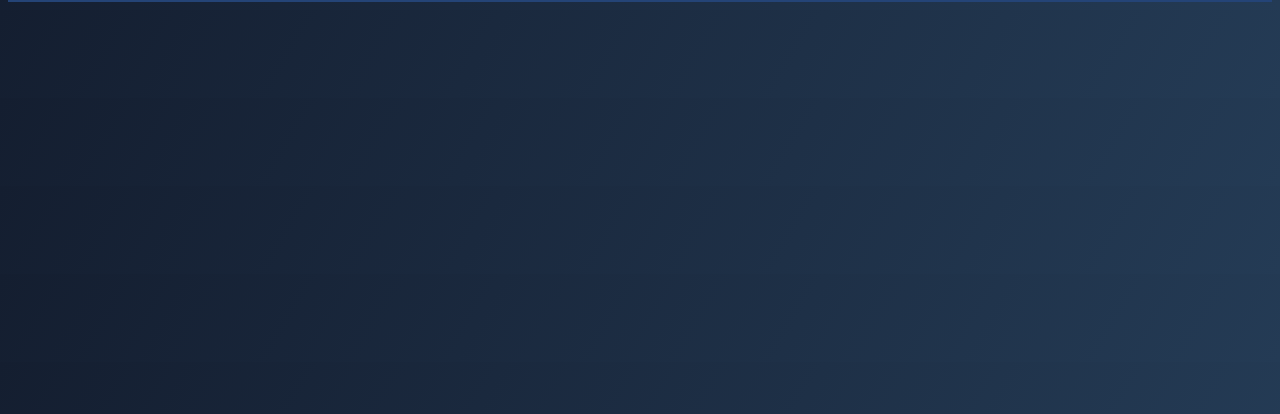
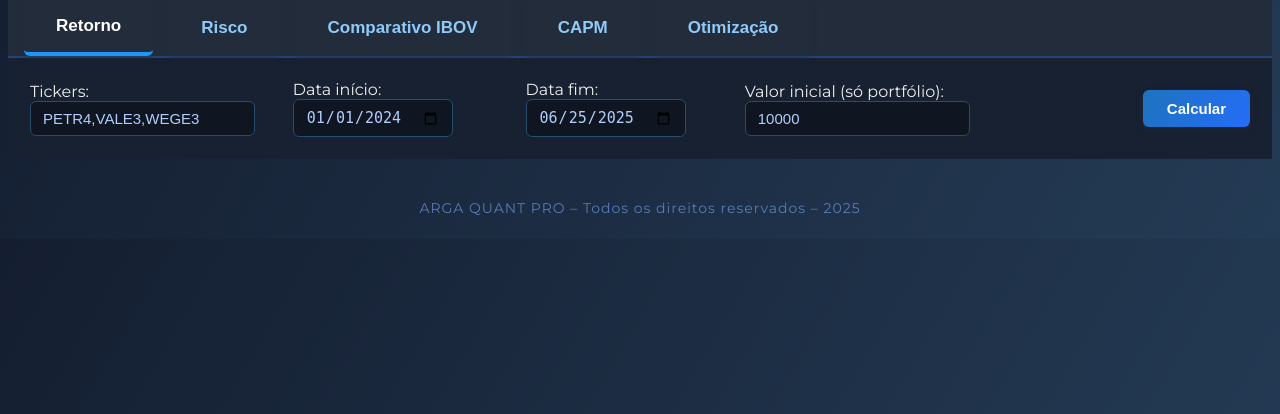
Before and after one commit to alanrichard77/stockquantarga, a Flask app: page / in a window 1280 px wide. Shown: the part 78-492 px from the top of the page. Run offline with Flask 3, Linux system fonts and the light colour scheme.

Commit message:
Update index.html

```diff
--- a/templates/index.html
+++ b/templates/index.html
@@ -99,4 +99,38 @@
     <div class="top-bar">ARGA QUANT PRO</div>
     <form method="post">
         <div class="tabs">
-            <button class="tab {{ 'selected' if aba=='retorno' else '' }}" name="aba" value
+            <button class="tab {{ 'selected' if aba=='retorno' else '' }}" name="aba" value="retorno" type="submit">Retorno</button>
+            <button class="tab {{ 'selected' if aba=='risco' else '' }}" name="aba" value="risco" type="submit">Risco</button>
+            <button class="tab {{ 'selected' if aba=='comparativo' else '' }}" name="aba" value="comparativo" type="submit">Comparativo IBOV</button>
+            <button class="tab {{ 'selected' if aba=='capm' else '' }}" name="aba" value="capm" type="submit">CAPM</button>
+            <button class="tab {{ 'selected' if aba=='otimizacao' else '' }}" name="aba" value="otimizacao" type="submit">Otimização</button>
+        </div>
+        <div class="input-row">
+            <label>Tickers: <input type="text" name="tickers" value="{{ tickers }}" required></label>
+            <label>Data início: <input type="date" name="inicio" value="{{ inicio }}" required></label>
+            <label>Data fim: <input type="date" name="fim" value="{{ fim }}" required></label>
+            <label>Valor inicial (só portfólio): <input type="number" name="valor_inicial" value="{{ valor_inicial }}" required></label>
+            <button type="submit">Calcular</button>
+        </div>
+    </form>
+
+    <div class="results">
+        {% if resultado %}
+        <div class="card">
+            <h2>Resultados:</h2>
+            <pre>{{ resultado | tojson(indent=2) }}</pre>
+        </div>
+        {% endif %}
+
+        {% if grafico %}
+        <div class="card">
+            <h2>Gráfico:</h2>
+            {{ grafico|safe }}
+        </div>
+        {% endif %}
+    </div>
+    <div class="footer">
+        ARGA QUANT PRO – Todos os direitos reservados – 2025
+    </div>
+</body>
+</html>
```
